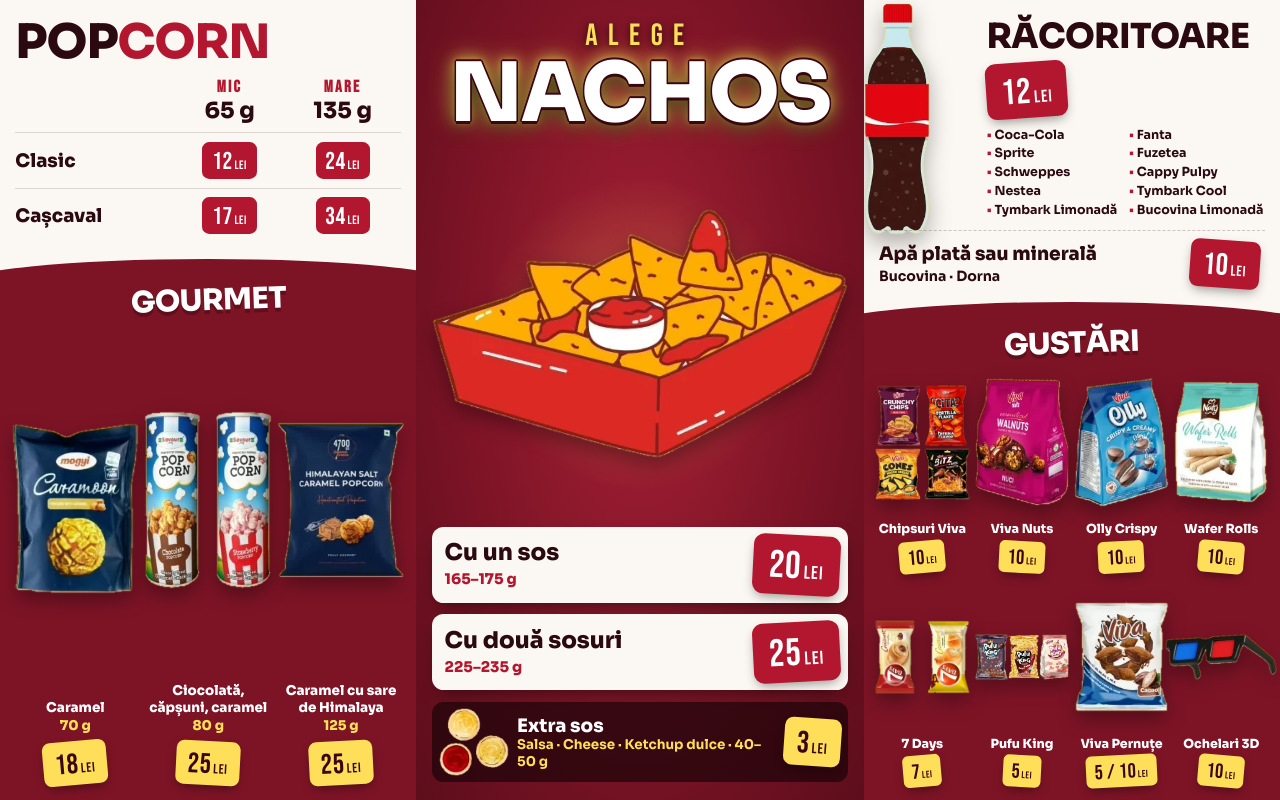
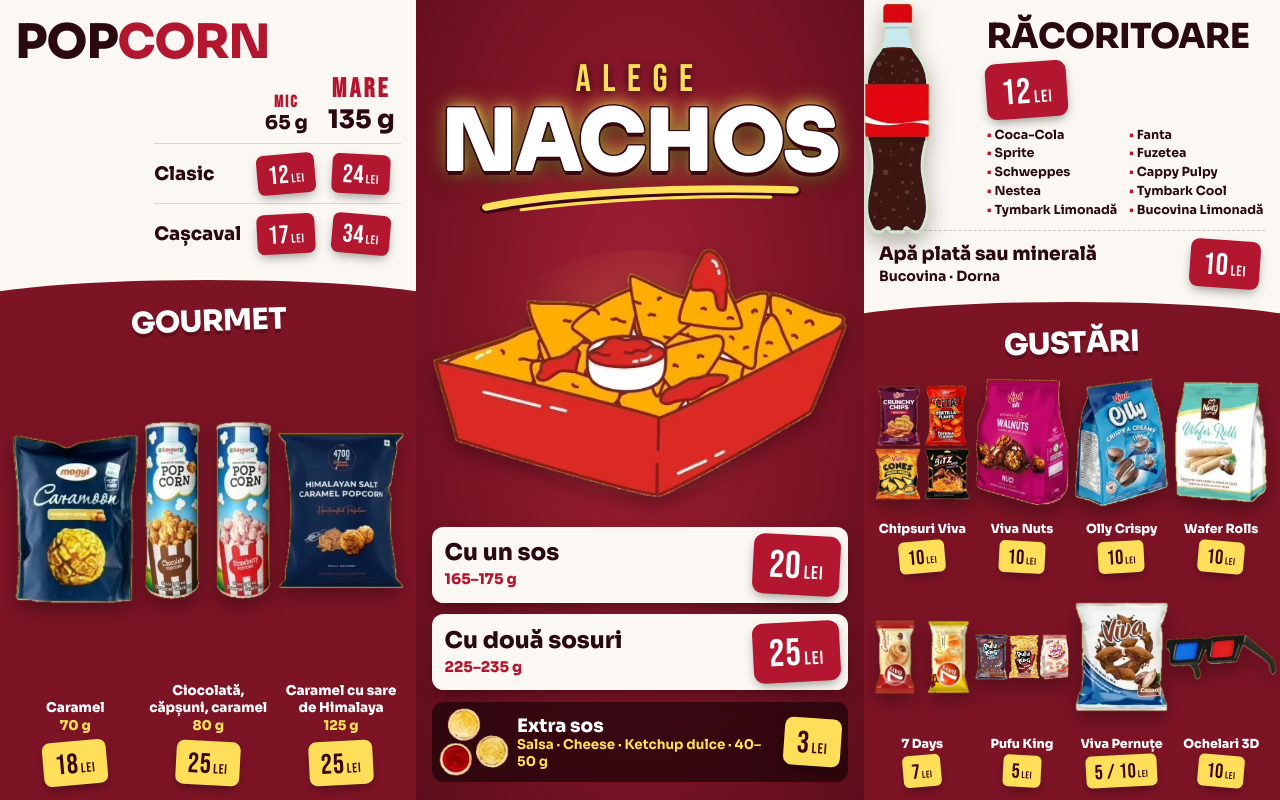
Before and after one commit to calateodor/Cinema-Slatina, a Next.js app in the folder cinema-slatina/: page /afisaj/bar in a window 1280 px wide. Built offline with nearby package versions, Linux system fonts and the light colour scheme.

Commit message:
Meniul barului: ALEGE NACHOS mai jos si mai gros, cu subliniere de pensula; popcorn mare sub titlu, MARE mai mare, preturi inclinate de aceeasi marime
Co-Authored-By: Claude Opus 5.5 <noreply@anthropic.com>

```diff
--- a/cinema-slatina/src/app/globals.css
+++ b/cinema-slatina/src/app/globals.css
@@ -1051,6 +1051,13 @@
   .bar-row > * {
     border-top: 0.12vw solid rgba(42, 10, 16, 0.14);
   }
+  /* scrisul de peste popcorn: un halou alb, ca să se citească */
+  .bar-halo {
+    text-shadow:
+      0 0 0.4vw #fbf7f2,
+      0 0 0.4vw #fbf7f2,
+      0 0 0.8vw #fbf7f2;
+  }
   .bar-pill {
     padding: 0.32em 0.4em 0.2em;
     border-radius: 0.3em;
@@ -1123,13 +1130,12 @@
   .bar-gold {
     color: #ffde59;
   }
-  /* popcornul foto: mare, în stânga, sub titlu, lângă tabelul de prețuri */
+  /* popcornul foto: mare, în stânga sub titlu, în spatele tabelului de prețuri */
   .bar-popcorn {
-    position: relative;
-    margin-left: -1.8vw;
-    margin-bottom: -4vh;
-    width: 15vw;
-    flex-shrink: 0;
+    position: absolute;
+    top: -2vh;
+    left: -2.6vw;
+    width: 21vw;
     height: auto;
     transform: rotate(-6deg);
     filter: drop-shadow(0 1.2vh 1.4vh rgba(0, 0, 0, 0.3));
@@ -1180,9 +1186,9 @@
     height: 100%;
     background: linear-gradient(
       to bottom,
-      rgba(20, 4, 8, 0.82) 0%,
-      rgba(20, 4, 8, 0.45) 26%,
-      rgba(20, 4, 8, 0) 42%,
+      rgba(20, 4, 8, 0.8) 0%,
+      rgba(20, 4, 8, 0.6) 30%,
+      rgba(20, 4, 8, 0) 48%,
       rgba(20, 4, 8, 0) 52%,
       rgba(20, 4, 8, 0.7) 78%,
       rgba(20, 4, 8, 0.85) 100%
@@ -1208,6 +1214,33 @@
       0 0.4vh 0 #3a0711,
       0 0.8vh 2.4vh rgba(0, 0, 0, 0.85);
   }
+  /* NACHOS mai gros: un strat alb în jurul literelor (Sora are maximum 800),
+     apoi conturul închis */
+  .bar-heavy {
+    letter-spacing: -0.01em;
+    text-shadow:
+      0.07vw 0 0 #ffffff,
+      -0.07vw 0 0 #ffffff,
+      0 0.07vw 0 #ffffff,
+      0 -0.07vw 0 #ffffff,
+      0.19vw 0 0 #3a0711,
+      -0.19vw 0 0 #3a0711,
+      0 0.19vw 0 #3a0711,
+      0 -0.19vw 0 #3a0711,
+      0.14vw 0.14vw 0 #3a0711,
+      -0.14vw 0.14vw 0 #3a0711,
+      0.14vw -0.14vw 0 #3a0711,
+      -0.14vw -0.14vw 0 #3a0711,
+      0 0.6vh 0 #3a0711,
+      0 1vh 2.6vh rgba(0, 0, 0, 0.85);
+  }
+  .bar-swoosh {
+    display: block;
+    width: 78%;
+    height: 3.4vh;
+    margin: 0.4vh auto 0;
+    transform: rotate(-2deg);
+  }
   .bar-sauce {
     background: rgba(30, 5, 10, 0.72);
   }
--- a/cinema-slatina/src/components/display/bar-board.tsx
+++ b/cinema-slatina/src/components/display/bar-board.tsx
@@ -61,35 +61,39 @@ function PopcornPanel({ variant }: { variant: BarVariant }) {
           POP<span className="bar-red">CORN</span>
         </h2>
 
-        <div className="relative mt-[1.6vh] flex items-start gap-[0.6vw]">
-          {/* popcornul: în stânga, sub titlu, mare */}
+        <div className="relative mt-[1.2vh] min-h-[22vh]">
+          {/* popcornul: mare, sub titlu, în spatele scrisului */}
           {variant === "foto" ? (
             <img src="/bar/foto/popcorn.webp" alt="" className="bar-popcorn" />
           ) : null}
           {/* tabel simplu: mărimile (cu gramaj) sus, sortimentele pe rânduri,
-              prețurile aliniate pe coloane și toate la fel de mari */}
-          <table className="bar-table min-w-0 flex-1">
+              prețurile ca etichete înclinate, toate la fel de mari */}
+          <table className="bar-table relative ml-auto w-[64%]">
             <thead>
               <tr>
                 <th />
-                {POPCORN.sizes.map((s) => (
-                  <th key={s.label} className="px-[0.35vw] pb-[1vh] text-center">
-                    <span className="bar-red ticket block text-[1.3vw] leading-none tracking-[0.14em]">{s.label}</span>
-                    <span className="bar-ink block whitespace-nowrap text-[1.75vw] font-extrabold leading-tight">{s.grams}</span>
-                  </th>
-                ))}
+                {POPCORN.sizes.map((s, k) => {
+                  const big = k === POPCORN.sizes.length - 1;
+                  return (
+                    <th key={s.label} className="px-[0.3vw] pb-[1vh] text-center align-bottom">
+                      <span className={`bar-red ticket block leading-none tracking-[0.12em] ${big ? "text-[2.1vw]" : "text-[1.3vw]"}`}>
+                        {s.label}
+                      </span>
+                      <span className={`bar-ink block whitespace-nowrap font-extrabold leading-tight ${big ? "text-[2vw]" : "text-[1.5vw]"}`}>
+                        {s.grams}
+                      </span>
+                    </th>
+                  );
+                })}
               </tr>
             </thead>
             <tbody>
-              {POPCORN.rows.map((r) => (
+              {POPCORN.rows.map((r, i) => (
                 <tr key={r.name} className="bar-row">
-                  <th className="bar-ink py-[1.1vh] pr-[0.4vw] text-left text-[1.45vw] font-extrabold leading-tight">{r.name}</th>
+                  <th className="bar-ink bar-halo py-[1.2vh] pr-[0.3vw] text-left text-[1.45vw] font-extrabold leading-tight">{r.name}</th>
                   {r.prices.map((p, j) => (
-                    <td key={j} className="px-[0.35vw] py-[1.1vh] text-center">
-                      <span className="bar-pill ticket inline-block whitespace-nowrap text-[1.9vw] leading-none">
-                        {p}
-                        <span className="ml-[0.15em] text-[0.5em]">LEI</span>
-                      </span>
+                    <td key={j} className="px-[0.3vw] py-[1.2vh] text-center">
+                      <Sticker value={String(p)} tone="red" size="text-[2vw]" tilt={tiltOf(i * 2 + j)} />
                     </td>
                   ))}
                 </tr>
@@ -135,15 +139,21 @@ function NachosPanel({ variant }: { variant: BarVariant }) {
 
       {/* „ALEGE NACHOS”: alb cu contur închis pe umbra de sus; peste el, un
           contur galben care pulsează (strat separat, animat doar din opacitate) */}
-      <div className="relative text-center">
-        <p className="bar-kicker ticket text-[2.4vw] leading-none tracking-[0.34em]">ALEGE</p>
-        <h2 className="relative mt-[0.4vh] text-[6.4vw] leading-[0.95]">
+      <div className="relative mt-[5vh] text-center">
+        <p className="bar-kicker ticket text-[3vw] leading-none tracking-[0.3em]">ALEGE</p>
+        <h2 className="relative mt-[0.2vh] text-[6.6vw] leading-[0.95]">
           {/* glow-ul stă în spatele literelor: se vede doar în jurul lor */}
           <span className="bar-title bar-pulse-outline block" aria-hidden="true">
             NACHOS
           </span>
-          <span className="bar-title bar-shout relative block text-white">NACHOS</span>
+          <span className="bar-title bar-shout bar-heavy relative block text-white">NACHOS</span>
         </h2>
+        {/* subliniere ca o tușă de pensulă galbenă */}
+        <svg className="bar-swoosh" viewBox="0 0 300 34" preserveAspectRatio="none" aria-hidden="true">
+          <path d="M8 24 C 70 10, 180 6, 292 16" stroke="#3a0711" strokeWidth="13" strokeLinecap="round" fill="none" />
+          <path d="M8 22 C 70 8, 180 4, 292 14" stroke="#ffde59" strokeWidth="9" strokeLinecap="round" fill="none" />
+          <path d="M40 27 C 110 18, 200 16, 270 22" stroke="#ffde59" strokeWidth="4" strokeLinecap="round" fill="none" />
+        </svg>
       </div>
 
       {variant === "foto" ? (
```
